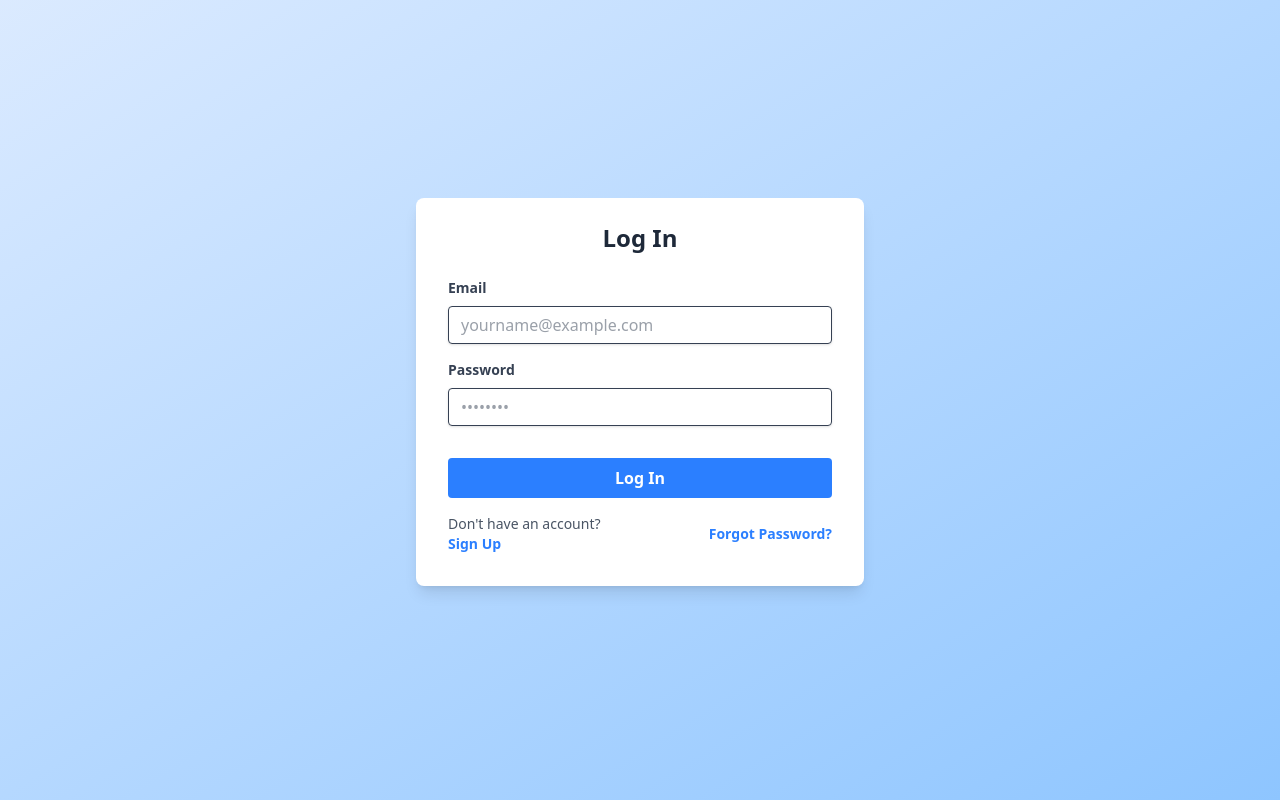
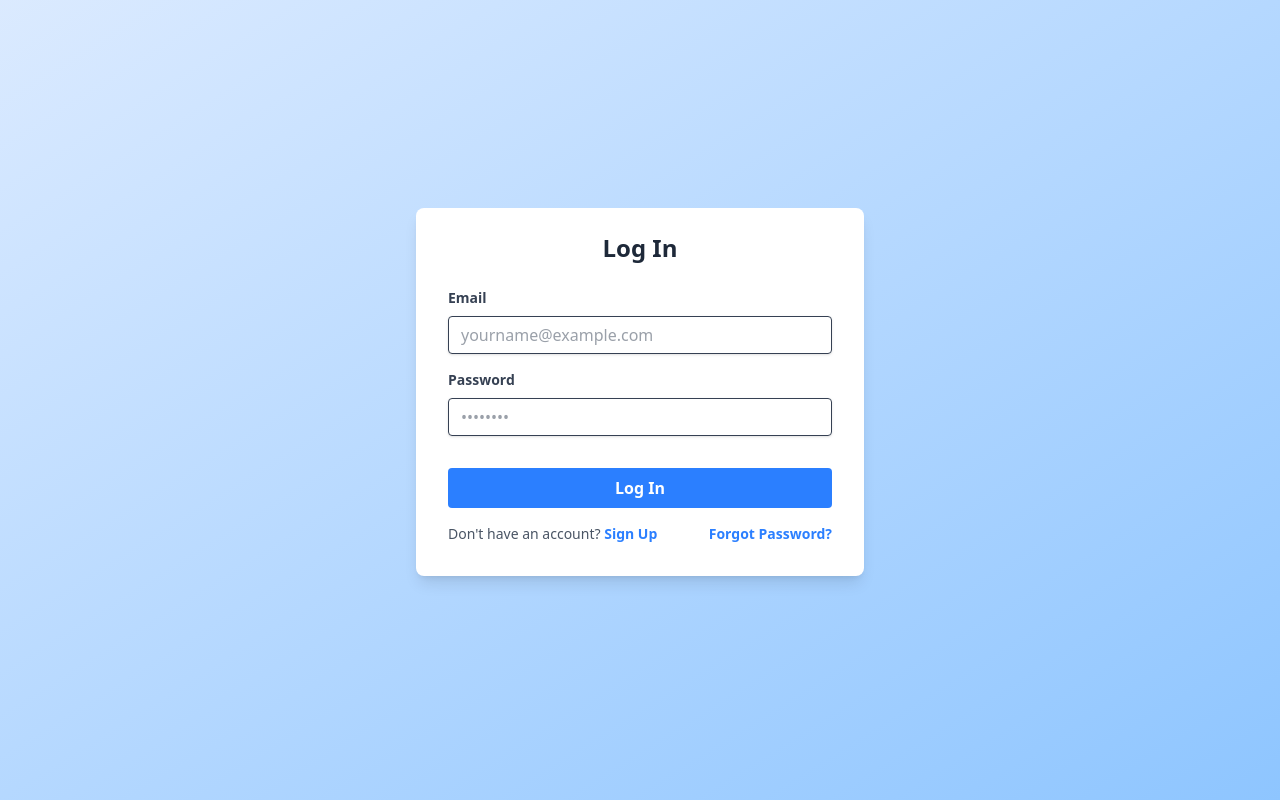
Before and after one commit to Tarungoel18/Dashboard, a React (Vite) app: page / in a window 1280 px wide. Built offline with nearby package versions, Linux system fonts and the light colour scheme.

Commit message:
connect the login and signup page with home

```diff
--- a/src/pages/LoginForm.jsx
+++ b/src/pages/LoginForm.jsx
@@ -1,6 +1,7 @@
 import React from "react";
 import { Formik, Form, useField } from "formik";
 import * as Yup from "yup";
+import { useNavigate, Link } from "react-router-dom";
 
 // Custom Input Component
 const MyTextInput = ({ label, ...props }) => {
@@ -27,7 +28,31 @@ const MyTextInput = ({ label, ...props }) => {
   );
 };
 
-const LoginForm = () => {
+const LoginForm = ({ onLogin }) => {
+  const navigate = useNavigate();
+
+  const handleSubmit = async (values, { setSubmitting, setFieldError }) => {
+    try {
+
+      await new Promise(resolve => setTimeout(resolve, 1000));
+
+
+      onLogin();
+
+
+      navigate('/home');
+    } catch (error) {
+      // Handle specific error cases
+      if (error.field) {
+        setFieldError(error.field, error.message);
+      } else {
+        setFieldError('email', 'Login failed. Please check your credentials.');
+      }
+    } finally {
+      setSubmitting(false);
+    }
+  };
+
   return (
     <div className="min-h-screen flex items-center justify-center bg-gradient-to-br from-blue-100 to-blue-300">
       <div className="bg-white bg-opacity-90 shadow-lg rounded-lg px-8 pt-6 pb-8 mb-4 max-w-md w-full">
@@ -47,13 +72,9 @@ const LoginForm = () => {
               .min(8, "Password must be at least 8 characters")
               .required("Password is required"),
           })}
-          onSubmit={(values, { setSubmitting }) => {
-            setTimeout(() => {
-              alert(JSON.stringify(values, null, 2));
-              setSubmitting(false);
-            }, 400);
-          }}
+          onSubmit={handleSubmit}
         >
+          {({ isSubmitting }) => (
             <Form>
               <MyTextInput
                 label="Email"
@@ -70,22 +91,31 @@ const LoginForm = () => {
 
               <button
                 type="submit"
-              className="w-full bg-blue-500 hover:bg-blue-600 text-white font-semibold py-2 px-4 rounded focus:outline-none focus:ring-2 focus:ring-blue-400 mt-4"
+                disabled={isSubmitting}
+                className="w-full bg-blue-500 hover:bg-blue-600 text-white font-semibold py-2 px-4 rounded focus:outline-none focus:ring-2 focus:ring-blue-400 mt-4 disabled:opacity-50 disabled:cursor-not-allowed"
               >
-              Log In
+                {isSubmitting ? "Logging in..." : "Log In"}
               </button>
+
               <div className="flex justify-between items-center mt-4">
-              <p className="text-gray-600 text-sm">
+                <div className="text-gray-600 text-sm">
                   Don't have an account?{" "}
-                <p className="text-blue-500 hover:text-blue-700 font-semibold">
+                  <Link
+                    to="/signup"
+                    className="text-blue-500 hover:text-blue-700 font-semibold"
+                  >
                     Sign Up
-                </p>
-              </p>
-              <p className="text-blue-500 hover:text-blue-700 text-sm font-semibold">
+                  </Link>
+                </div>
+                <Link
+                  to="/forgot-password"
+                  className="text-blue-500 hover:text-blue-700 text-sm font-semibold"
+                >
                   Forgot Password?
-              </p>
+                </Link>
               </div>
             </Form>
+          )}
         </Formik>
       </div>
     </div>
--- a/src/pages/RouteConfig.jsx
+++ b/src/pages/RouteConfig.jsx
@@ -1,31 +1,38 @@
 import React, { useState, useEffect } from "react";
-import { Routes, Route, Navigate } from "react-router-dom";
-import routes from "./RouteConfig"; // Import route configuration
+import { Routes, Route, Navigate, useNavigate } from "react-router-dom";
 import LoginForm from "./LoginForm";
 import SignUpForm from "./SignUpForm";
 import Layout from "../Layout";
 import Home from "./Home";
+
 const RouteConfig = () => {
-  const [isAuthenticated, setIsAuthenticated] = useState(true);
+  const [isAuthenticated, setIsAuthenticated] = useState(false);
+  const navigate = useNavigate();
 
-  // Handle login and signup
+
   const handleLogin = () => {
     setIsAuthenticated(true);
+    navigate("/home");
   };
+
 
   const handleSignup = () => {
     setIsAuthenticated(true);
+    navigate("/home");
   };
 
   return (
     <div>
       <Routes>
-        <Route path="/" element={<LoginForm />} />
-        <Route path="/signup" element={<SignUpForm />} />
+        <Route path="/" element={<LoginForm onLogin={handleLogin} />} />
+        <Route
+          path="/signup"
+          element={<SignUpForm onSignup={handleSignup} />}
+        />
         <Route element={<Layout />}>
           <Route
             path="/home"
-            element={isAuthenticated ? <Home /> : <Navigate to="/signup" />}
+            element={isAuthenticated ? <Home /> : <Navigate to="/" />}
           />
         </Route>
       </Routes>
--- a/src/pages/SignUpForm.jsx
+++ b/src/pages/SignUpForm.jsx
@@ -1,6 +1,7 @@
 import React from "react";
 import { Formik, Form, useField } from "formik";
 import * as Yup from "yup";
+import { useNavigate, Link } from "react-router-dom";
 
 // Custom Input Component
 const MyTextInput = ({ label, ...props }) => {
@@ -29,7 +30,34 @@ const MyTextInput = ({ label, ...props }) => {
   );
 };
 
-const SignupForm = () => {
+const SignupForm = ({ onSignup }) => {
+  const navigate = useNavigate();
+
+  const handleSubmit = async (values, { setSubmitting, setFieldError }) => {
+    try {
+      // Here you would typically make an API call to register the user
+      // const response = await api.signup(values);
+
+      // For demonstration, we'll simulate an API call
+      await new Promise(resolve => setTimeout(resolve, 1000));
+
+      // Call the onSignup prop passed from RouteConfig
+      onSignup();
+
+      // Navigate to home page
+      navigate('/home');
+    } catch (error) {
+      // Handle specific error cases
+      if (error.field) {
+        setFieldError(error.field, error.message);
+      } else {
+        setFieldError('email', 'Registration failed. Please try again.');
+      }
+    } finally {
+      setSubmitting(false);
+    }
+  };
+
   return (
     <div className="min-h-screen flex items-center justify-center bg-gradient-to-br from-blue-100 to-blue-300">
       <div className="bg-white bg-opacity-90 shadow-lg rounded-lg px-8 pt-6 pb-8 mb-4 max-w-md w-full">
@@ -55,13 +83,9 @@ const SignupForm = () => {
               .oneOf([Yup.ref("password"), null], "Passwords must match")
               .required("Confirm Password is required"),
           })}
-          onSubmit={(values, { setSubmitting }) => {
-            setTimeout(() => {
-              alert(JSON.stringify(values, null, 2));
-              setSubmitting(false);
-            }, 400);
-          }}
+          onSubmit={handleSubmit}
         >
+          {({ isSubmitting }) => (
             <Form>
               <MyTextInput
                 label="Name"
@@ -90,19 +114,24 @@ const SignupForm = () => {
 
               <button
                 type="submit"
-              className="w-full bg-blue-500 hover:bg-blue-600 text-white font-semibold py-3 px-6 rounded focus:outline-none focus:ring-2 focus:ring-blue-400 transition duration-200 mt-4"
+                disabled={isSubmitting}
+                className="w-full bg-blue-500 hover:bg-blue-600 text-white font-semibold py-3 px-6 rounded focus:outline-none focus:ring-2 focus:ring-blue-400 transition duration-200 mt-4 disabled:opacity-50 disabled:cursor-not-allowed"
               >
-              Sign Up
+                {isSubmitting ? "Signing up..." : "Sign Up"}
               </button>
             </Form>
+          )}
         </Formik>
         <div className="flex justify-center items-center mt-4">
           <p className="text-center text-gray-600 text-sm">
             Already have an account?{" "}
           </p>
-          <p className="text-blue-500 hover:text-blue-700 font-semibold">
+          <Link
+            to="/"
+            className="text-blue-500 hover:text-blue-700 font-semibold ml-1"
+          >
             Login
-          </p>
+          </Link>
         </div>
       </div>
     </div>
```
Lines whose indentation alone changed are shown as unchanged.
